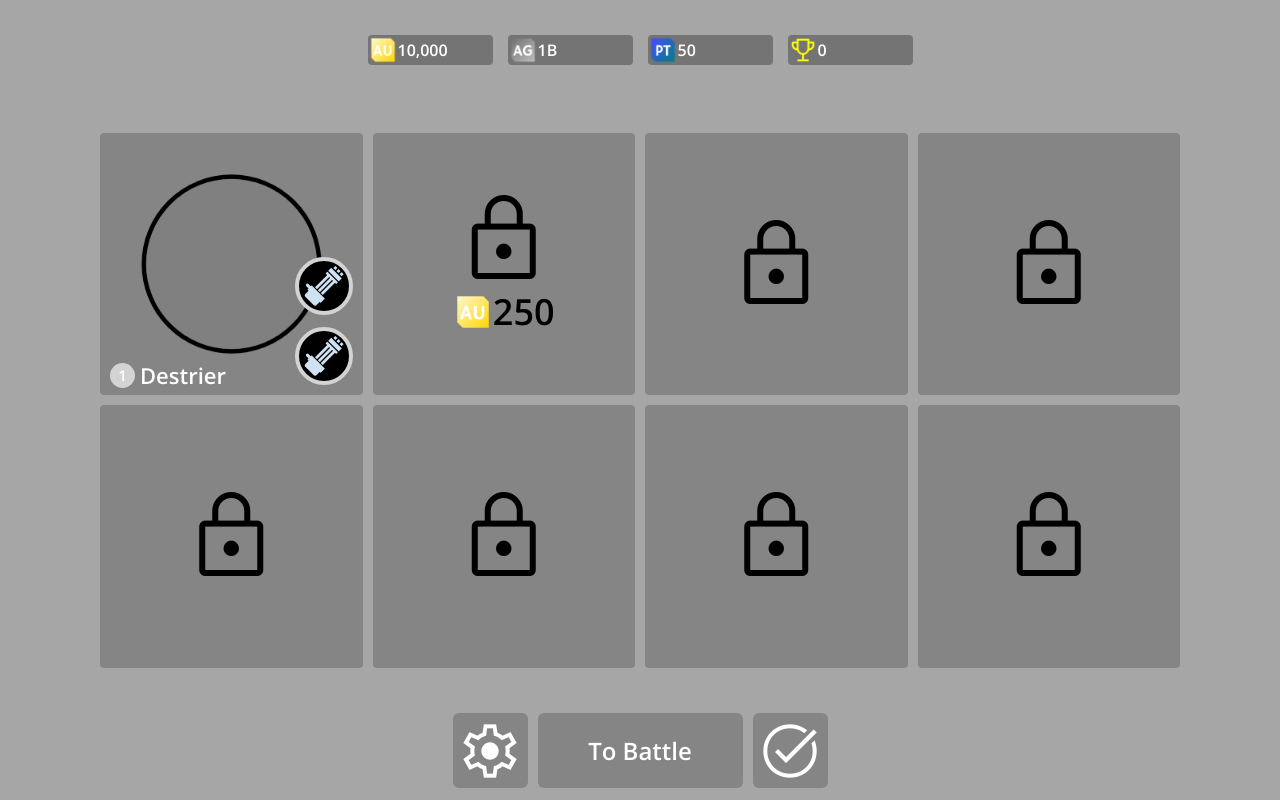
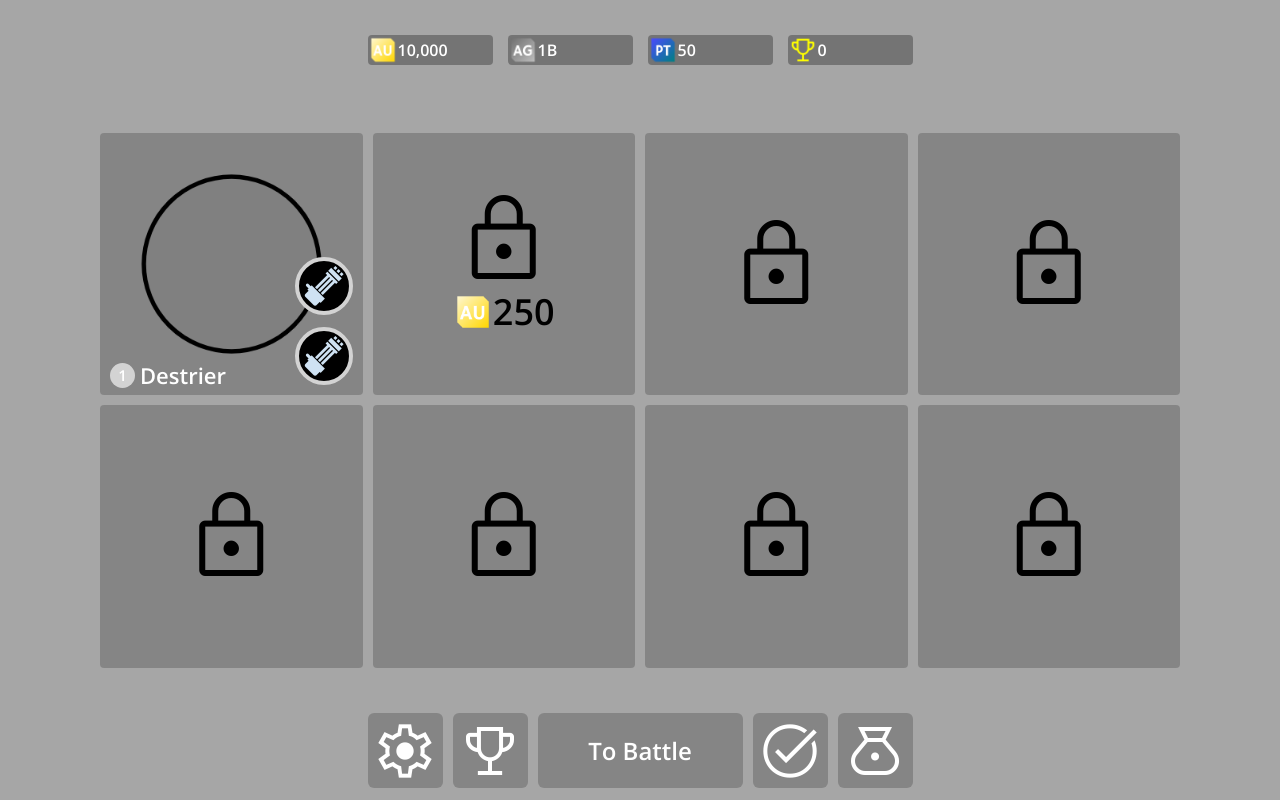
Before and after one commit to me-mega-noob-4044/shape-war-remastered, a website: page client/index.html in a window 1280 px wide. Drawn offline with nearby package versions, Linux system fonts and the light colour scheme.

Commit message:
new ui buttons

```diff
--- a/client/index.html
+++ b/client/index.html
@@ -21,19 +21,35 @@
             <div id="loadingText">Loading</div>
         </div>
         <div id="hangerUI"></div>
+
         <div id="hangerButtonsUI" style="display: none;">
             <div id="settingsButton" class="hanger-button">
                 <span class="material-symbols-outlined" style="font-size: 64px;">
                     settings
                 </span>
             </div>
+
+            <div id="operationButton" class="hanger-button">
+                <span class="material-symbols-outlined" style="font-size: 64px;">
+                    trophy
+                </span>
+            </div>
+
             <div id="toBattleButton">To Battle</div>
+
             <div id="taskButton" class="hanger-button">
                 <span class="material-symbols-outlined" style="font-size: 64px;">
                     task_alt
                 </span>
             </div>
+
+            <div id="lootboxButton" class="hanger-button">
+                <span class="material-symbols-outlined" style="font-size: 64px;">
+                    money_bag
+                </span>
+            </div>
         </div>
+
         <div id="moneyDisplayHolder"></div>
         <div id="shapeViewUI">
             <div id="imageView"></div>
--- a/client/main.css
+++ b/client/main.css
@@ -1353,11 +1353,13 @@ a:-webkit-any-link {
     justify-content: center;
 }
 
-#taskButton {
+#taskButton,
+#lootboxButton {
     margin-left: 10px;
 }
 
-#settingsButton {
+#settingsButton,
+#operationButton {
     margin-right: 10px;
 }
 
```
